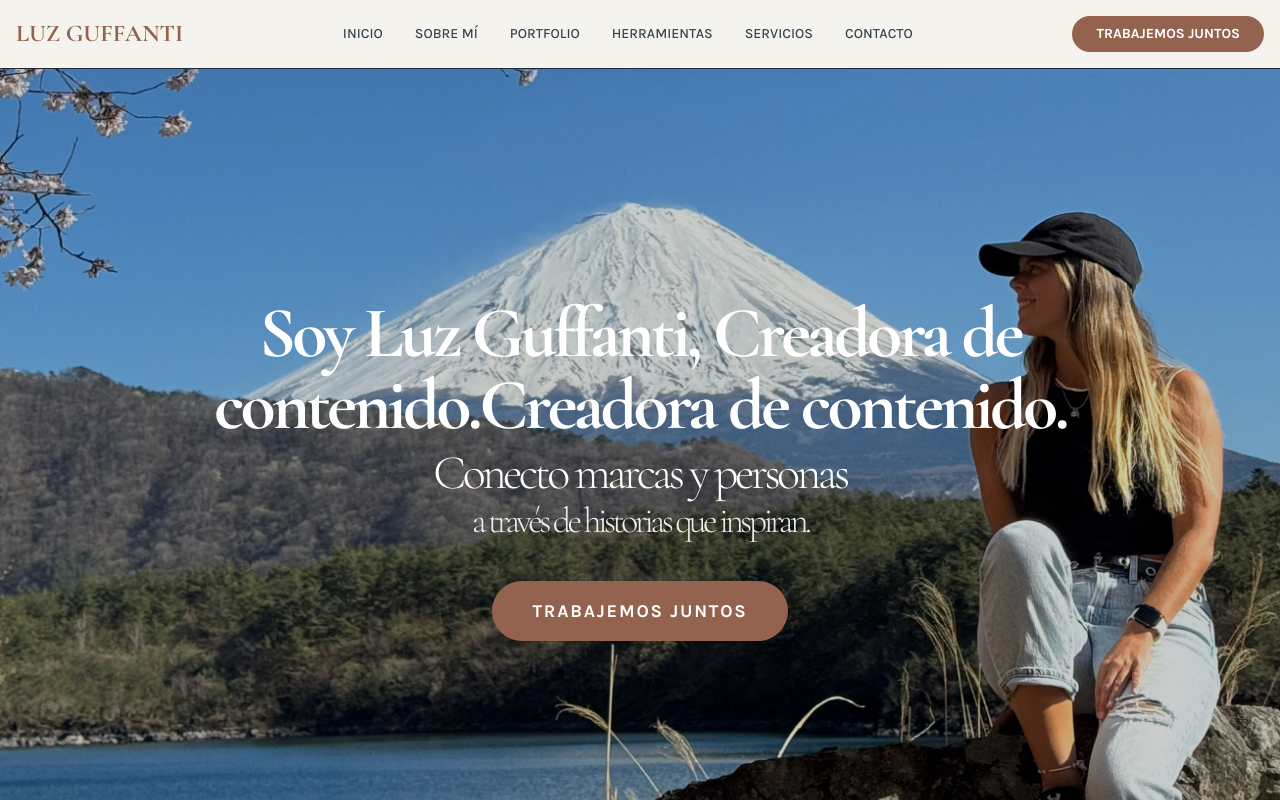
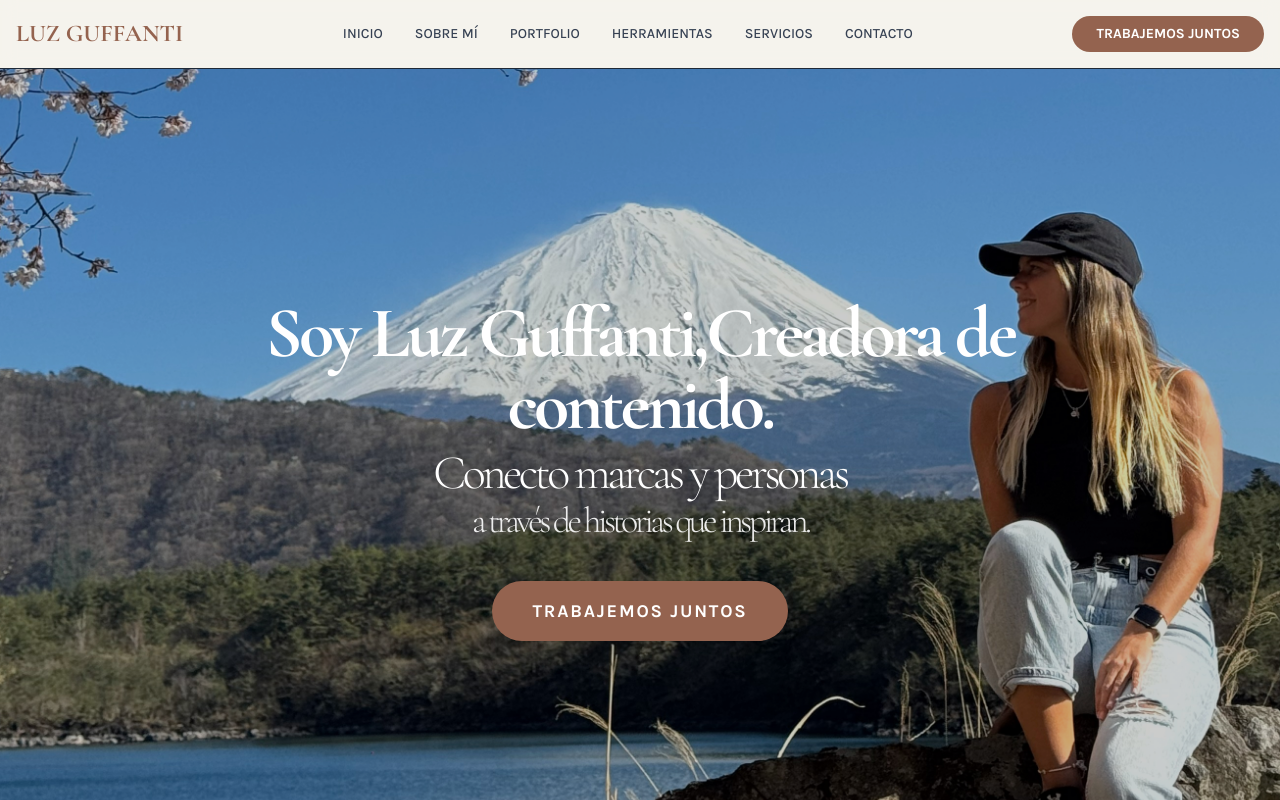
Before and after one commit to fmonfasani/LuzGuffanti, a Next.js app: page / in a window 1280 px wide. Shown: the top 800 px of the page. Built offline with nearby package versions, Linux system fonts and the light colour scheme.

Commit message:
Update introduction text in Hero component

```diff
--- a/src/components/sections/Hero.tsx
+++ b/src/components/sections/Hero.tsx
@@ -33,7 +33,7 @@ export function Hero({ onCtaClick }: HeroProps) {
           transition={{ duration: 0.8 }}
         >
           <span className="text-[#FFFFFF]">
-            Soy Luz Guffanti, Creadora de contenido.
+            Soy Luz Guffanti,
           </span>
           <span className="text-[#FFFFFF]">
             Creadora de contenido.
```
